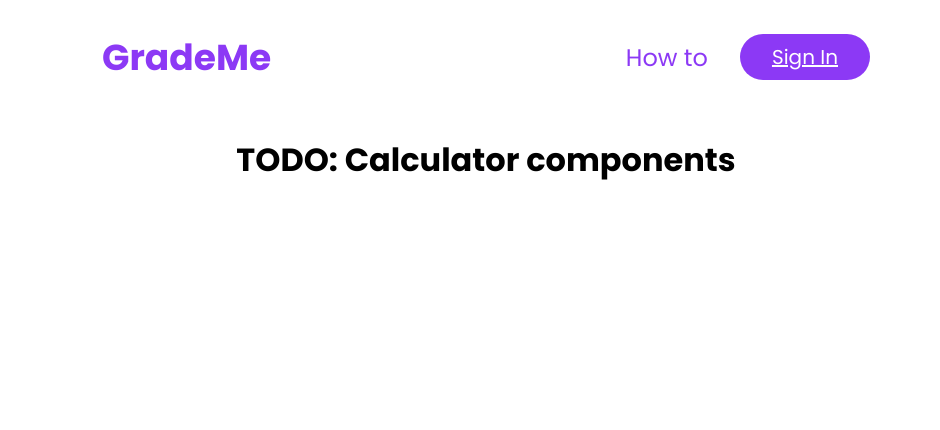
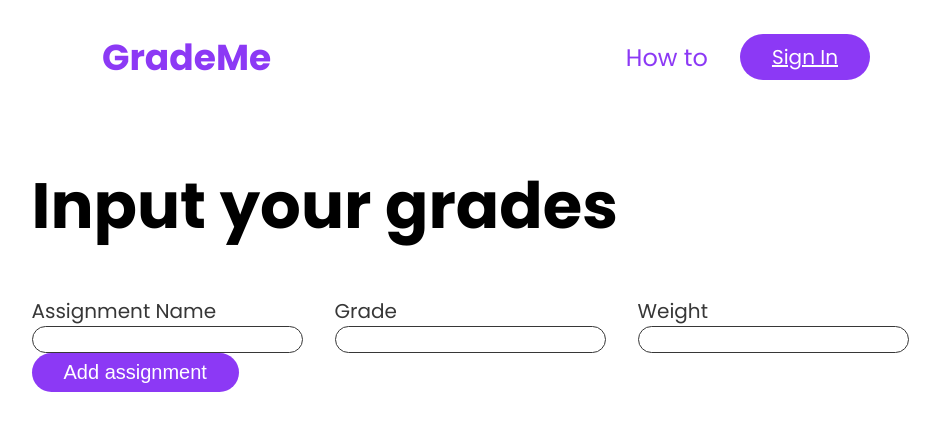
Before and after one commit to MLH-Fellowship/GradeMe, a React (Create React App) app: page /calculator in a window 1280 px wide. Shown: the top 430 px of the page, without its empty margins (154-1094 px from the left). Built offline with nearby package versions, Linux system fonts and the light colour scheme.

Commit message:
Added assignment input component to calculator

```diff
--- a/src/components/Calculator.tsx
+++ /dev/null
@@ -1,13 +0,0 @@
-import React from "react";
-
-import Layout from "./Layout";
-
-const Calculator = () => {
-  return (
-    <Layout>
-      <h1>TODO: Calculator components</h1>
-    </Layout>
-  );
-};
-
-export default Calculator;
--- /dev/null
+++ b/src/components/Calculator/index.tsx
@@ -0,0 +1,94 @@
+import React, { useState } from "react";
+import styled from "styled-components";
+
+import Button from "../Button";
+import InputField from "../InputField";
+import Layout from "../Layout";
+
+const StyledCalculatorPage = styled.div`
+  h1 {
+    font-size: 64px;
+    font-weight: 900;
+  }
+`;
+
+const GradeInput = styled.div``;
+
+const InputFields = styled.div`
+  display: flex;
+  flex-direction: row;
+  align-items: flex-start;
+`;
+
+type assignment = {
+  name: string;
+  grade: number;
+  weight: number;
+};
+
+const Calculator = () => {
+  const [assignmentList, setAssignmentList] = useState<assignment[]>([]);
+  const [nameField, setNameField] = useState("");
+  const [gradeField, setGradeField] = useState();
+  const [weightField, setWeightField] = useState();
+
+  const changeHandler = (event: React.ChangeEvent<HTMLInputElement>) => {
+    switch(event.target.id) {
+      case "nameField":
+        setNameField(event.target.value);
+        break;
+      case "gradeField":
+        setGradeField(event.target.value);
+        break;
+      case "weightField":
+        setWeightField(event.target.value);
+        break;
+    }
+  };
+
+  const addAssignment = () => {
+    const assignment = {
+      name: nameField,
+      grade: gradeField,
+      weight: weightField
+    };
+
+    setAssignmentList([...assignmentList, assignment]);
+  };
+
+  return (
+    <Layout>
+      <StyledCalculatorPage>
+        <GradeInput>
+          <h1>Input your grades</h1>
+          <InputFields>
+            <InputField
+              type="text"
+              id="nameField"
+              label="Assignment Name"
+              value={nameField}
+              onChange={changeHandler}
+            />
+            <InputField
+              type="number"
+              id="gradeField"
+              label="Grade"
+              value={gradeField}
+              onChange={changeHandler}
+            />
+            <InputField
+              type="number"
+              id="weightField"
+              label="Weight"
+              value={weightField}
+              onChange={changeHandler}
+            />
+          </InputFields>
+          <Button onClick={addAssignment}>Add assignment</Button>
+        </GradeInput>
+      </StyledCalculatorPage>
+    </Layout>
+  );
+};
+
+export default Calculator;
--- /dev/null
+++ b/src/components/InputField.tsx
@@ -0,0 +1,50 @@
+import React from "react";
+import styled from "styled-components";
+
+import { black, grey } from "../theme";
+
+const StyledInputField = styled.div`
+  display: flex;
+  flex-direction: column;
+  align-items: flex-start;
+  margin-right: 2rem;
+`;
+
+const StyledLabel = styled.label`
+  color: ${black};
+  font-size: 20px;
+`;
+
+const StyledInput = styled.input`
+  border-radius: 26px;
+  border: solid ${black} 1px;
+  color: ${grey};
+  display: inline-block;
+  font-size: 20px;
+`;
+
+type InputProps = {
+  type: string;
+  id: string;
+  label: string;
+  value: string | number;
+  onChange: (event: React.ChangeEvent<HTMLInputElement>) => void;
+};
+
+const InputField = (props: InputProps) => {
+  return (
+    <StyledInputField>
+      <StyledLabel htmlFor={props.id}>
+        {props.label}
+      </StyledLabel>
+      <StyledInput
+        type={props.type}
+        id={props.id}
+        value={props.value}
+        onChange={props.onChange}
+      />
+    </StyledInputField>
+  );
+};
+
+export default InputField;
--- a/src/theme.ts
+++ b/src/theme.ts
@@ -1,4 +1,5 @@
 export const black = "#373737";
 export const gridLineColor = "#a96bf7";
+export const grey = "#373737";
 export const primaryColor = "#8c39f5";
 export const white = "#fff";
```
